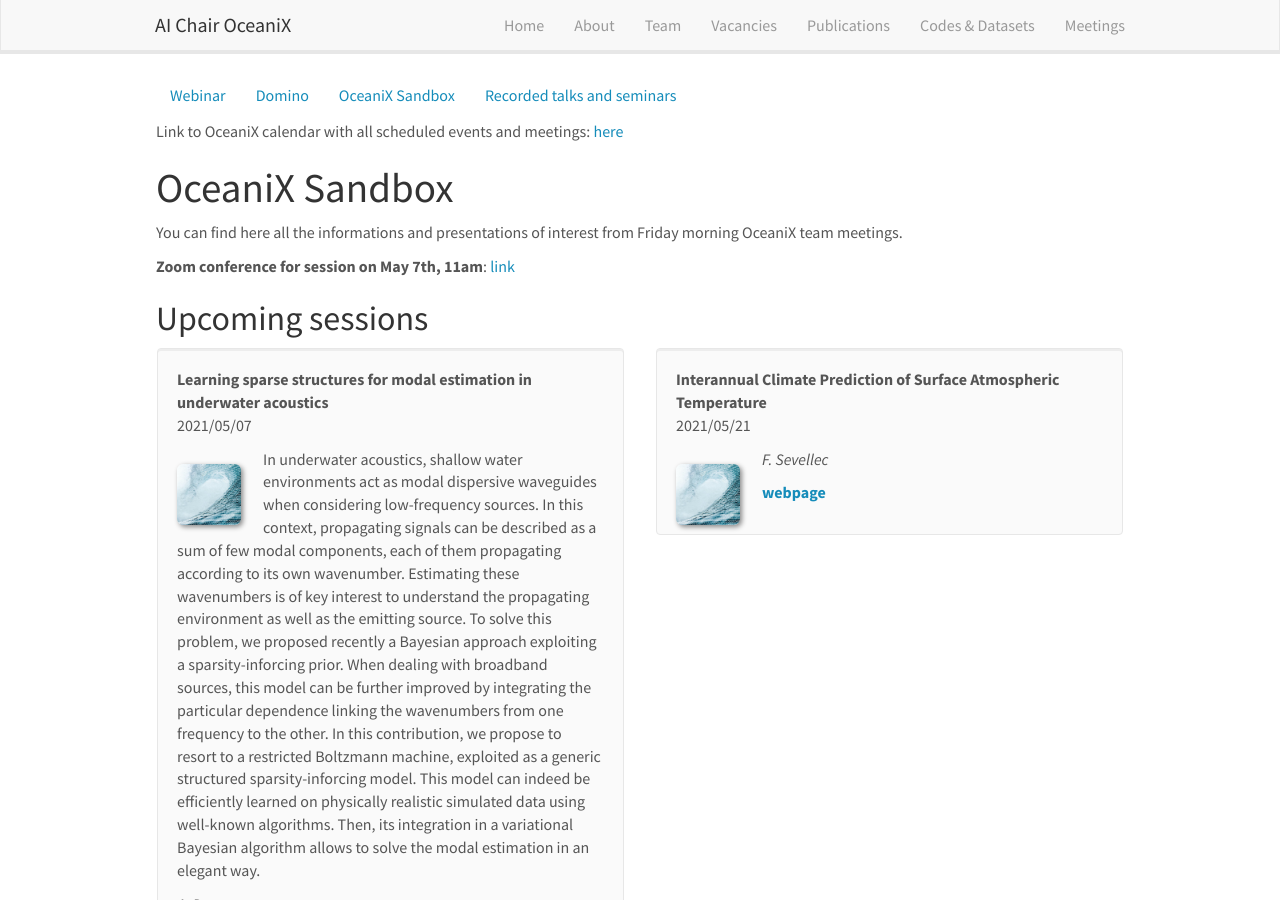
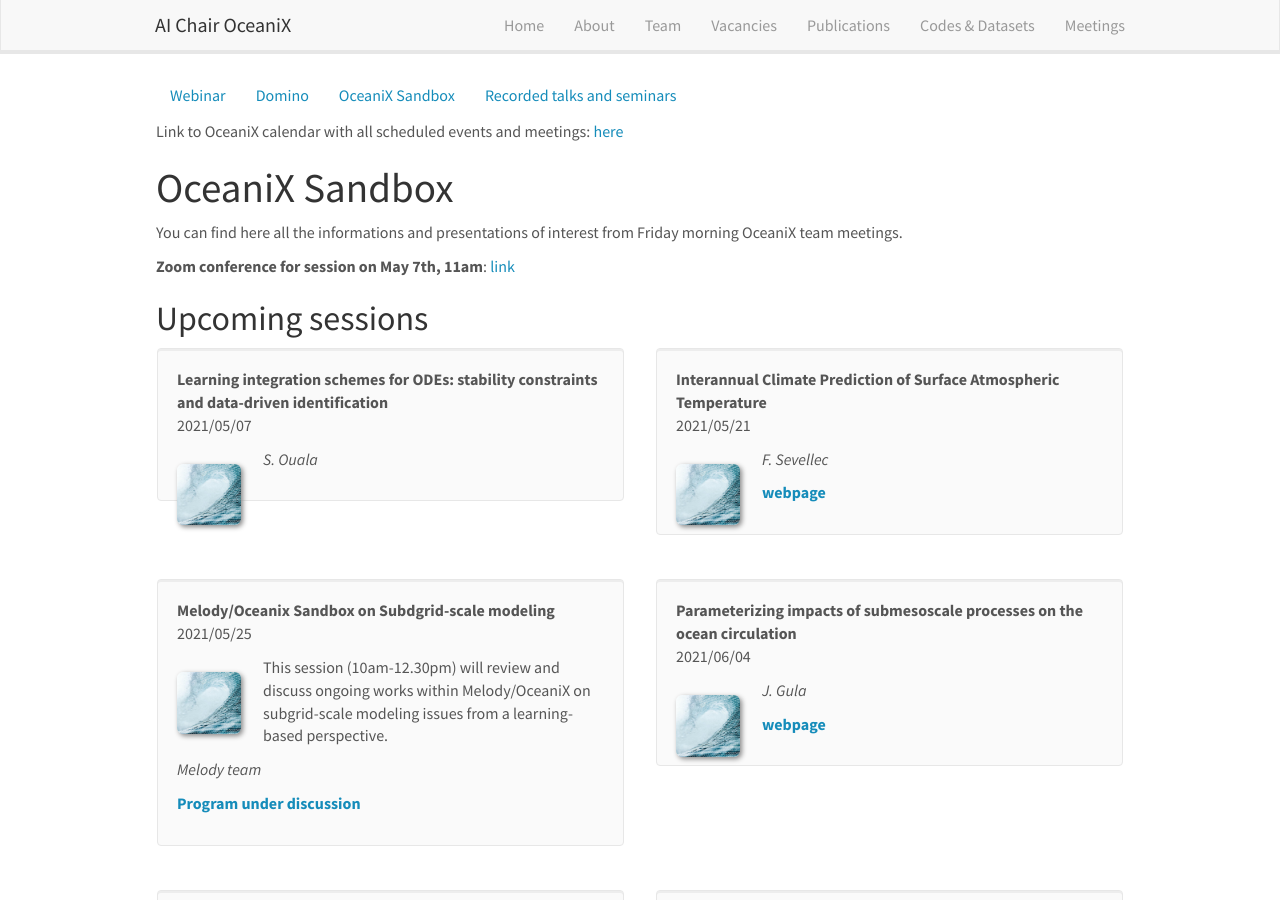
Before and after one commit to CIA-Oceanix/CIA-Oceanix.github.io, a Jekyll site: the page built from _pages/oceanix_sandbox.md, in a window 1280 px wide and 900 px high. Built offline with Jekyll 4.4.1, drawn with Linux system fonts in a browser that asks for light colours; nearby versions of some CDN libraries.

Commit message:
Update sandbox_list.yml

```diff
--- a/_data/sandbox_list.yml
+++ b/_data/sandbox_list.yml
@@ -1,8 +1,8 @@
-- title: "Learning sparse structures for modal estimation in underwater acoustics"
+- title: "Learning integration schemes for ODEs: stability constraints and data-driven identification"
   image: default.jpg
-  description: In underwater acoustics, shallow water environments act as modal dispersive waveguides when considering low-frequency sources. In this context, propagating signals can be described as a sum of few modal components, each of them propagating according to its own wavenumber. Estimating these wavenumbers is of key interest to understand the propagating environment as well as the emitting source. To solve this problem, we proposed recently a Bayesian approach exploiting a sparsity-inforcing prior. When dealing with broadband sources, this model can be further improved by integrating the particular dependence linking the wavenumbers from one frequency to the other. In this contribution, we propose to resort to a restricted Boltzmann machine, exploited as a generic structured sparsity-inforcing model. This model can indeed be efficiently learned on physically realistic simulated data using well-known algorithms. Then, its integration in a variational Bayesian algorithm allows to solve the modal estimation in an elegant way.
+  description:
   date: 2021/05/07
-  authors: A. Dremeau
+  authors: S. Ouala
   link:
   slideslink:
     url1:
```
